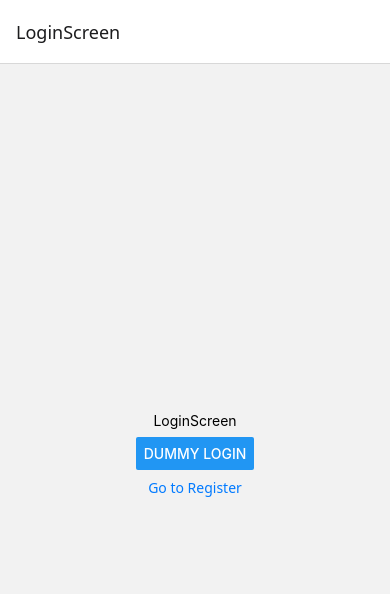
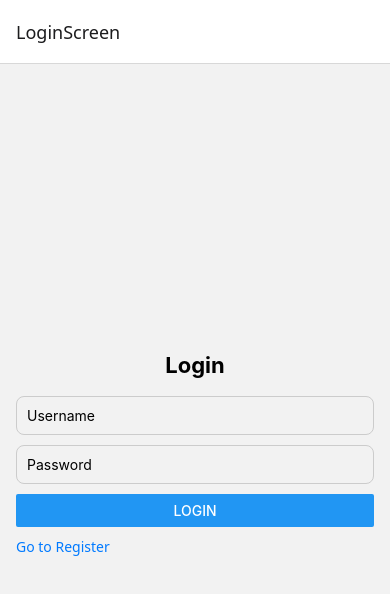
Before and after one commit to vincentiusevan/gc01-project, a React Native app in the folder app/: screen /LoginScreen in a window 390 px wide. Shown: the top 594 px of the page. Built offline with nearby package versions, Linux system fonts and the light colour scheme.

Commit message:
proper login/register, connect with server (localhost)

```diff
--- /dev/null
+++ b/app/config.js
@@ -0,0 +1 @@
+export const BASE_URL = 'http://<IP-LAPTOP-KAMU>:3000';
--- a/app/screens/LoginScreen.js
+++ b/app/screens/LoginScreen.js
@@ -1,16 +1,68 @@
 import { Link } from '@react-navigation/native';
-import { View, Text, StyleSheet, Button } from 'react-native';
+import { useState } from 'react';
+import { View, Text, StyleSheet, TextInput, Button, Alert } from 'react-native';
+import { BASE_URL } from '../config';
 
 export function LoginScreen({ setAccessToken }) {
+  const [username, setUsername] = useState('');
+  const [password, setPassword] = useState('');
+
+  const handleLogin = async () => {
+    try {
+      const query = `
+        mutation Login($username: String, $password: String) {
+          login(username: $username, password: $password)
+        }
+      `;
+
+      const variables = { username, password };
+
+      const response = await fetch(BASE_URL, {
+        method: 'POST',
+        headers: { 'Content-Type': 'application/json' },
+        body: JSON.stringify({ query, variables }),
+      });
+
+      const result = await response.json();
+
+      if (result.errors) {
+        throw new Error(result.errors[0]?.message || 'Login failed');
+      }
+
+      const token = result.data.login;
+      setAccessToken(token);
+    } catch (error) {
+      Alert.alert('Error', error.message);
+    }
+  };
+
   return (
     <View style={styles.container}>
-      <Text>LoginScreen</Text>
-      <Button title="Dummy Login" onPress={() => setAccessToken('dummy-token')} />
+      <Text style={styles.title}>Login</Text>
+
+      <TextInput
+        style={styles.input}
+        placeholder="Username"
+        autoCapitalize="none"
+        value={username}
+        onChangeText={setUsername}
+      />
+      <TextInput
+        style={styles.input}
+        placeholder="Password"
+        secureTextEntry
+        value={password}
+        onChangeText={setPassword}
+      />
+
+      <Button title="Login" onPress={handleLogin} />
       <Link screen="RegisterScreen">Go to Register</Link>
     </View>
   );
 }
 
 const styles = StyleSheet.create({
-  container: { flex: 1, justifyContent: 'center', alignItems: 'center', gap: 8 },
+  container: { flex: 1, justifyContent: 'center', padding: 16, gap: 10 },
+  title: { fontSize: 22, fontWeight: 'bold', textAlign: 'center', marginBottom: 8 },
+  input: { borderWidth: 1, borderColor: '#ccc', borderRadius: 8, padding: 10 },
 });
--- a/app/screens/RegisterScreen.js
+++ b/app/screens/RegisterScreen.js
@@ -1,13 +1,78 @@
-import { View, Text, StyleSheet } from 'react-native';
+import { useState } from 'react';
+import { View, Text, StyleSheet, TextInput, Button, Alert } from 'react-native';
+import { BASE_URL } from '../config';
 
-export function RegisterScreen() {
+export function RegisterScreen({ navigation }) {
+  const [name, setName] = useState('');
+  const [username, setUsername] = useState('');
+  const [email, setEmail] = useState('');
+  const [password, setPassword] = useState('');
+
+  const handleRegister = async () => {
+    try {
+      const query = `
+        mutation Register($newUser: RegisterInput) {
+          register(newUser: $newUser)
+        }
+      `;
+
+      const variables = {
+        newUser: { name, username, email, password },
+      };
+
+      const response = await fetch(BASE_URL, {
+        method: 'POST',
+        headers: { 'Content-Type': 'application/json' },
+        body: JSON.stringify({ query, variables }),
+      });
+
+      const result = await response.json();
+
+      if (result.errors) {
+        throw new Error(result.errors[0]?.message || 'Register failed');
+      }
+
+      Alert.alert('Success', result.data.register);
+      navigation.navigate('LoginScreen');
+    } catch (error) {
+      Alert.alert('Error', error.message);
+    }
+  };
+
   return (
     <View style={styles.container}>
-      <Text>RegisterScreen</Text>
+      <Text style={styles.title}>Register</Text>
+
+      <TextInput style={styles.input} placeholder="Name" value={name} onChangeText={setName} />
+      <TextInput
+        style={styles.input}
+        placeholder="Username"
+        value={username}
+        onChangeText={setUsername}
+      />
+      <TextInput
+        style={styles.input}
+        placeholder="Email"
+        autoCapitalize="none"
+        keyboardType="email-address"
+        value={email}
+        onChangeText={setEmail}
+      />
+      <TextInput
+        style={styles.input}
+        placeholder="Password"
+        secureTextEntry
+        value={password}
+        onChangeText={setPassword}
+      />
+
+      <Button title="Register" onPress={handleRegister} />
     </View>
   );
 }
 
 const styles = StyleSheet.create({
-  container: { flex: 1, justifyContent: 'center', alignItems: 'center' },
+  container: { flex: 1, justifyContent: 'center', padding: 16, gap: 10 },
+  title: { fontSize: 22, fontWeight: 'bold', textAlign: 'center', marginBottom: 8 },
+  input: { borderWidth: 1, borderColor: '#ccc', borderRadius: 8, padding: 10 },
 });
```
